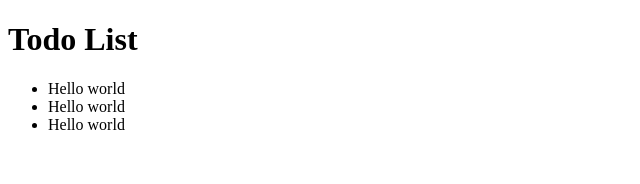
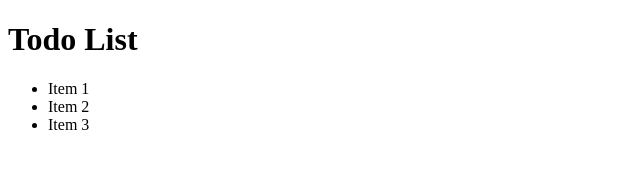
Before and after one commit to makkev/react-todo-list, a React app: page / in a window 1280 px wide. Shown: the top 184 px of the page, without its empty margins (0-640 px from the left). Built offline with nearby package versions, Linux system fonts and the light colour scheme.

Commit message:
Pass props with harcoded value into TodoItem component

```diff
--- a/src/components/TodoItem.jsx
+++ b/src/components/TodoItem.jsx
@@ -2,7 +2,7 @@ import React from 'react';
 
 class TodoItem extends React.Component {
     render() {
-        return <li>Hello world</li>
+        return <li>{ this.props.name }</li>
     }
 }
 
--- a/src/components/TodoList.jsx
+++ b/src/components/TodoList.jsx
@@ -6,9 +6,9 @@ class TodoList extends React.Component {
     render() {
         return (
             <ul>
-                <TodoItem />
-                <TodoItem />
-                <TodoItem />
+                <TodoItem name="Item 1"/>
+                <TodoItem name="Item 2"/>
+                <TodoItem name="Item 3"/>
             </ul>
         );
     }
```
